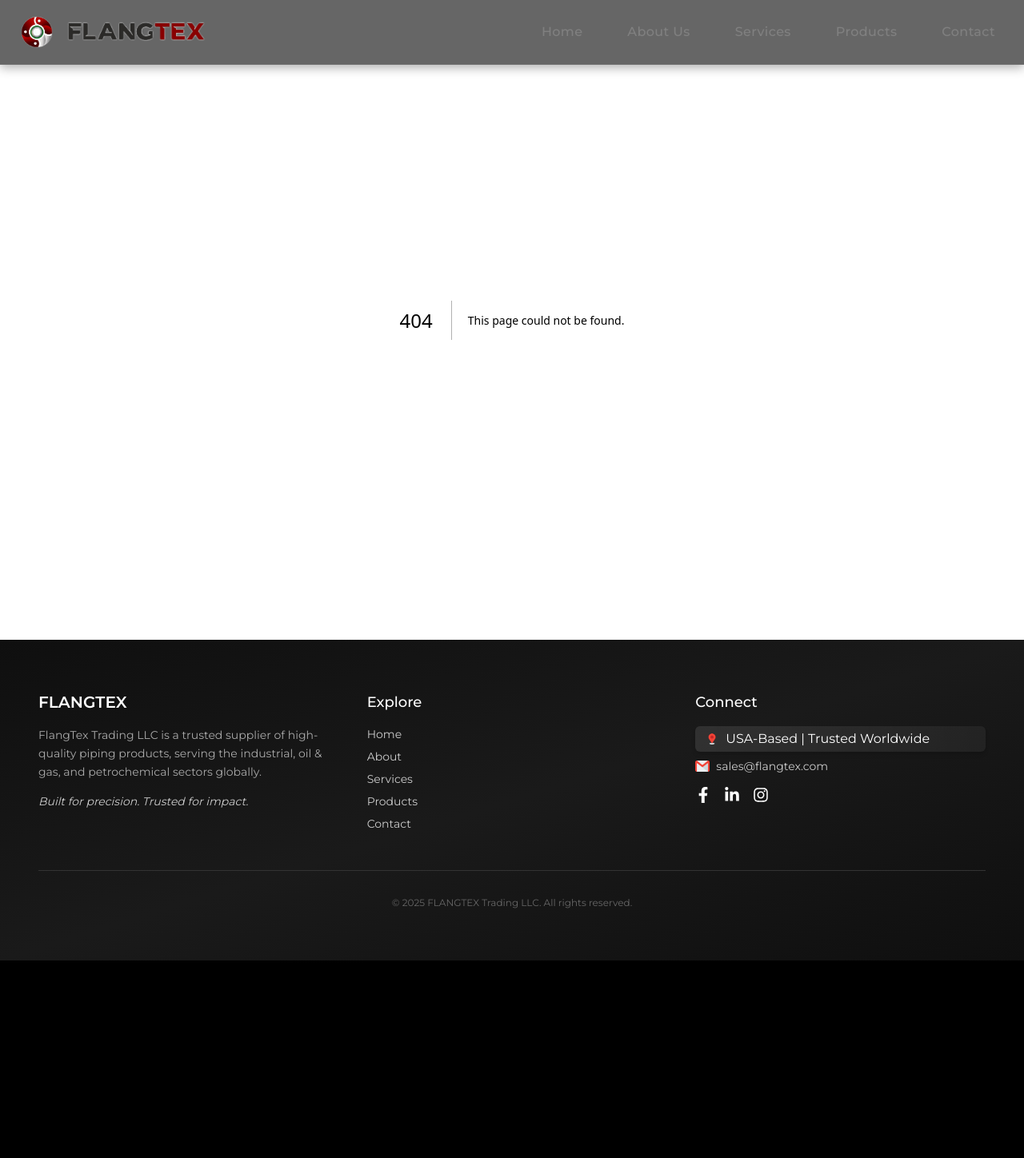
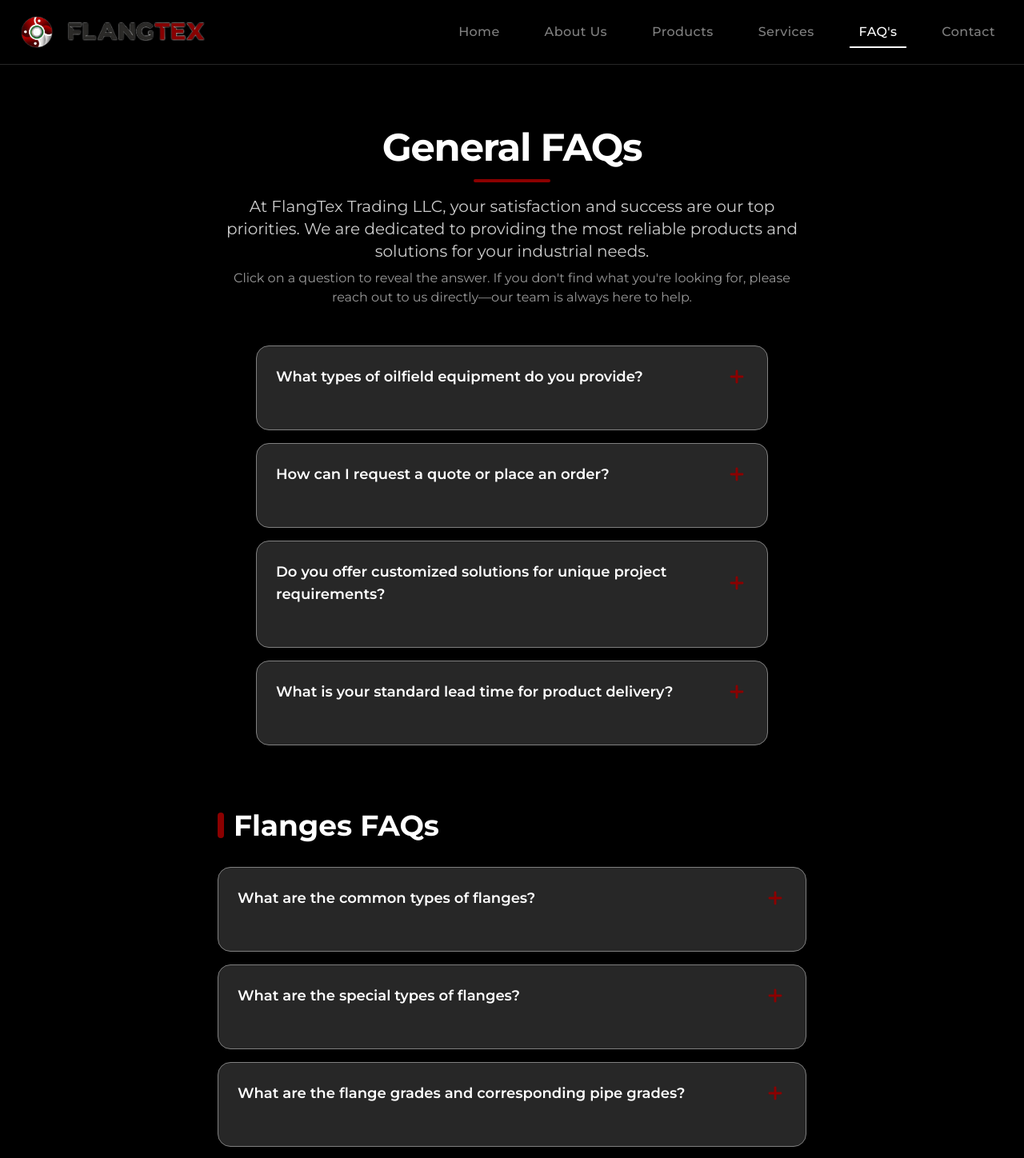
Before and after one commit to hkhlifo/FlagTex, a Next.js app: page /faq in a window 1280 px wide. Before the commit this address had no page. Shown: the top 1448 px of the page at 80% size. Before the commit the page ends 1201 px from the top, so only its background shows below. Built offline with nearby package versions, Linux system fonts and the light colour scheme.

Commit message:
Included new FAQ's page

```diff
--- a/app/components/Navbar.js
+++ b/app/components/Navbar.js
@@ -12,8 +12,9 @@ const Navbar = () => {
     const navItems = [
         { label: 'Home', path: '/' },
         { label: 'About Us', path: '/about' },
+        { label: 'Products', path: '/products' },
         { label: 'Services', path: '/services' },
-        { label: 'Products', path: '/products' },
+        { label: 'FAQ\'s', path: '/faq' },
         { label: 'Contact', path: '/contact' },
     ];
 
@@ -26,38 +27,37 @@ const Navbar = () => {
                         <img
                             src="/Logo5.png"
                             alt="FlangTex Icon"
-                            className="h-8 md:h-12 w-auto object-contain transition-transform duration-300 ease-in-out group-hover:scale-105"
+                            className="h-8 lg:h-12 w-auto object-contain transition-transform duration-300 ease-in-out group-hover:scale-105"
                         />
                         <img
                             src="/Logo7.png"
                             alt="FlangTex Text"
-                            className="h-8 md:h-12 w-auto object-contain transition-transform duration-300 ease-in-out group-hover:scale-105"
+                            className="h-8 lg:h-12 w-auto object-contain transition-transform duration-300 ease-in-out group-hover:scale-105"
                         />
                     </div>
                 </Link>
 
-                {/* Desktop Nav */}
-                <nav className="hidden md:flex space-x-8">
+                {/* Desktop Nav (visible on lg and up) */}
+                <nav className="hidden lg:flex space-x-8">
                     {navItems.map(({ label, path }) => (
                         <Link
                             key={label}
                             href={path}
                             className={`relative font-medium tracking-wide px-3 py-2 transition-all duration-300 ease-in-out
-    ${pathname === path
+                ${pathname === path
                                     ? 'text-[#FFFFFF] after:absolute after:left-0 after:bottom-0 after:h-[2px] after:w-full after:bg-[#FFFFFF]'
                                     : 'text-[#808080] hover:text-[#FFFFFF] after:absolute after:left-0 after:bottom-0 after:h-[2px] after:w-0 hover:after:w-full after:bg-[#FFFFFF]/70 after:transition-all after:duration-300'}
-  `}
+              `}
                         >
                             {label}
                         </Link>
-
                     ))}
                 </nav>
 
-                {/* Mobile Toggle */}
+                {/* Mobile/Tablet Toggle (visible below lg) */}
                 <button
                     onClick={() => setIsOpen(!isOpen)}
-                    className="md:hidden text-[#FFFFFF] focus:outline-none transition-transform duration-300"
+                    className="lg:hidden text-[#FFFFFF] focus:outline-none transition-transform duration-300"
                     aria-label="Toggle Menu"
                 >
                     {isOpen ? (
@@ -72,21 +72,36 @@ const Navbar = () => {
                 </button>
             </div>
 
-            {/* Mobile Menu */}
+            {/* Mobile/Tablet Menu */}
             {isOpen && (
                 <Slide direction="down" triggerOnce>
-                    <div className="md:hidden px-6 py-6 flex flex-col items-center space-y-4
-      backdrop-blur-xl bg-gradient-to-br from-[#000000]/60 via-[#1a1a1a]/50 to-[#000000]/60
-      border-t border-[#808080]/30 shadow-inner shadow-[#8B0000]/10 rounded-b-xl">
+                    <div className="lg:hidden px-6 py-6 flex flex-col items-center space-y-4
+            backdrop-blur-xl bg-gradient-to-br from-[#000000]/60 via-[#1a1a1a]/50 to-[#000000]/60
+            border-t border-[#808080]/30 shadow-inner shadow-[#8B0000]/10 rounded-b-xl"
+                    >
+                        {/* {navItems.map(({ label, path }) => (
+                            <Link
+                                key={label}
+                                href={path}
+                                className={`relative text-center font-medium tracking-wide px-4 py-2 transition-all duration-300 ease-in-out
+                  ${pathname === path
+                                        ? 'text-[#FFFFFF] after:absolute after:left-1/2 after:-translate-x-1/2 after:bottom-0 after:h-[2px] after:w-6 after:bg-[#FFFFFF]'
+                                        : 'text-[#808080] hover:text-[#FFFFFF] hover:after:absolute hover:after:left-1/2 hover:after:-translate-x-1/2 hover:after:bottom-0 hover:after:h-[2px] hover:after:w-6 hover:after:bg-[#FFFFFF]/70'}
+                `}
+                            >
+                                {label}
+                            </Link>
+                        ))} */}
                         {navItems.map(({ label, path }) => (
                             <Link
                                 key={label}
                                 href={path}
+                                onClick={() => setIsOpen(false)} // 👈 closes dropdown on click
                                 className={`relative text-center font-medium tracking-wide px-4 py-2 transition-all duration-300 ease-in-out
-            ${pathname === path
+      ${pathname === path
                                         ? 'text-[#FFFFFF] after:absolute after:left-1/2 after:-translate-x-1/2 after:bottom-0 after:h-[2px] after:w-6 after:bg-[#FFFFFF]'
                                         : 'text-[#808080] hover:text-[#FFFFFF] hover:after:absolute hover:after:left-1/2 hover:after:-translate-x-1/2 hover:after:bottom-0 hover:after:h-[2px] hover:after:w-6 hover:after:bg-[#FFFFFF]/70'}
-          `}
+    `}
                             >
                                 {label}
                             </Link>
@@ -94,8 +109,6 @@ const Navbar = () => {
                     </div>
                 </Slide>
             )}
-
-
         </header>
     );
 };
--- /dev/null
+++ b/app/faq/page.js
@@ -0,0 +1,182 @@
+// Github
+
+"use client";
+import React, { useState } from "react";
+
+const generalFaqs = [
+  {
+    q: "What types of oilfield equipment do you provide?",
+    a: "FlangTex offers a comprehensive range of oilfield equipment including flanges, pipes, fittings, valves, gaskets, fasteners, and strainers. We also supply specialized items such as isolation joints, pig launchers & receivers, corrosion coupons, nozzles, and cladding works, ensuring complete solutions for diverse oil & gas project requirements.",
+  },
+  {
+    q: "How can I request a quote or place an order?",
+    a: "You can request a quote or place an order by contacting our sales team via website, email, or phone. We'll guide you in choosing the right products and provide detailed pricing.",
+  },
+  {
+    q: "Do you offer customized solutions for unique project requirements?",
+    a: "Yes, we specialize in delivering customized solutions designed to meet your unique project requirements. Our team works closely with you to provide the most effective, tailored options.",
+  },
+  {
+    q: "What is your standard lead time for product delivery?",
+    a: "Lead time depends on the product type and order quantity. Upon request, we provide an accurate delivery estimate. Expedited shipping options are available for urgent requirements.",
+  },
+];
+
+const flangesFaqs = [
+  {
+    q: "What are the common types of flanges?",
+    a: (
+      <>
+        FlangTex provides flanges in several types, including:
+        <ul className="list-disc pl-6 mt-2 text-sm text-white/80">
+          <li>Weld Neck Flanges</li>
+          <li>Slip-On Flanges</li>
+          <li>Socket Weld Flanges</li>
+          <li>Threaded Flanges</li>
+          <li>Blind Flanges</li>
+        </ul>
+        <div className="mt-2">Usage Guidelines:</div>
+        <ul className="list-disc pl-6 text-sm text-white/80">
+          <li>Weld Neck, Slip-On, or Socket Weld: Pipes &gt;2 inches or high pressure</li>
+          <li>Threaded: Pipes &lt;2 inches, low pressure, minimal mechanical stress; suitable for explosive areas</li>
+          <li>Blind: To stop or block fluid flow</li>
+        </ul>
+        <div className="mt-2">Ensure personnel handling flanged joints are trained and follow TSE-TS EN 1591 Part 1-4 standards.</div>
+      </>
+    ),
+  },
+  {
+    q: "What are the special types of flanges?",
+    a: (
+      <>
+        Specialized flanges include:
+        <ul className="list-disc pl-6 mt-2 text-sm text-white/80">
+          <li>Swivel Flanges</li>
+          <li>Expander/Reducer Flanges</li>
+          <li>Nippo Flanges</li>
+          <li>Weldo Flanges</li>
+          <li>Orifice Flanges</li>
+        </ul>
+        <div className="mt-2">These are designed for unique operational or installation requirements.</div>
+      </>
+    ),
+  },
+  {
+    q: "What are the flange grades and corresponding pipe grades?",
+    a: (
+      <>
+        <div className="overflow-x-auto">
+          <table className="min-w-[320px] w-full text-sm text-white/80 border-separate border-spacing-y-1">
+            <thead>
+              <tr className="text-[#ffcc33]">
+                <th className="text-left pr-4">Flange Grade</th>
+                <th className="text-left">Compatible Pipe Standards</th>
+              </tr>
+            </thead>
+            <tbody>
+              <tr><td>ASTM A105N (Carbon Steel, High Temp)</td><td>ASTM A53, A106, API 5L</td></tr>
+              <tr><td>ASTM A350 LF1/LF2/LF3 (Carbon Steel, Low Temp)</td><td>ASTM A333</td></tr>
+              <tr><td>ASTM A694 F42-F80 (High Yield Carbon Steel)</td><td>API 5L grades</td></tr>
+              <tr><td>ASTM A182 F1-F91 (Alloy Steel)</td><td>ASTM A335</td></tr>
+              <tr><td>ASTM A182 F304/F316/F321 (Stainless Steel)</td><td>ASTM A312 SS pipes</td></tr>
+              <tr><td>ASTM A182 F44/F51/F53/F55 (Duplex/Super Duplex)</td><td>ASTM A790/A928, Inconel, Incoloy, Hastelloy, Monel</td></tr>
+            </tbody>
+          </table>
+        </div>
+      </>
+    ),
+  },
+  {
+    q: "How do I place an order for flanges?",
+    a: (
+      <>
+        Provide the following details:
+        <ul className="list-disc pl-6 mt-2 text-sm text-white/80">
+          <li>Type of Flange (e.g., Weld Neck, Slip-On)</li>
+          <li>Pipe Size (NPS)</li>
+          <li>Pipe Schedule (e.g., Sch 10, Sch 40)</li>
+          <li>Rating or Class (ASME 150-2500, DIN, JIS, etc.)</li>
+          <li>Flange Face (FF, RF, RTJ)</li>
+          <li>Surface Finish (Smooth, Concentric Serrated)</li>
+          <li>Material Grade (Carbon Steel, Stainless Steel, Duplex, etc.)</li>
+          <li>Specification/Standard (ASME B16.5, EN 1092-1, JIS, DIN, UNI)</li>
+        </ul>
+      </>
+    ),
+  },
+];
+
+function FaqAccordion({ faqs, group }) {
+  const [openIdx, setOpenIdx] = useState(null);
+  return (
+    <div className="space-y-4">
+      {faqs.map((item, idx) => (
+        <div
+          key={item.q}
+          className={`rounded-2xl bg-[#808080]/30 border border-[#808080] shadow-lg overflow-hidden transition-all duration-300 hover:shadow-xl hover:border-[#8B0000] group/fqcard`}
+        >
+          <button
+            className="w-full flex items-center justify-between px-6 py-6 text-lg font-semibold text-left text-[#FFFFFF] focus:outline-none group cursor-pointer"
+            onClick={() => setOpenIdx(openIdx === idx ? null : idx)}
+            aria-expanded={openIdx === idx}
+            aria-controls={`${group}-faq-${idx}`}
+          >
+            <span>{item.q}</span>
+            <span className="ml-4 flex items-center justify-center">
+              <svg className={`w-7 h-7 text-[#8B0000] transition-transform duration-400 ${openIdx === idx ? 'rotate-45 scale-110' : 'scale-100'}`} fill="none" stroke="currentColor" strokeWidth="2.5" viewBox="0 0 24 24"><path strokeLinecap="round" strokeLinejoin="round" d="M12 6v12m6-6H6" /></svg>
+            </span>
+          </button>
+          <div
+            id={`${group}-faq-${idx}`}
+            className={`px-6 pb-7 text-base text-[#FFFFFF] transition-all duration-400 ${openIdx === idx ? 'max-h-[500px] opacity-100' : 'max-h-0 opacity-0'} overflow-hidden`}
+            style={{ willChange: 'max-height, opacity' }}
+          >
+            {openIdx === idx && (
+              <div className="pt-2 animate-fadeIn">
+                {item.a}
+              </div>
+            )}
+          </div>
+        </div>
+      ))}
+    </div>
+  );
+}
+
+export default function FAQPage() {
+  return (
+    <main className="min-h-screen w-full bg-[#000000] text-[#FFFFFF] px-2 sm:px-6 md:px-12 py-10 md:py-20 font-[Montserrat]">
+      {/* Hero/Intro */}
+      <section className="max-w-3xl mx-auto text-center pt-20 pb-12 px-4">
+        <h1 className="text-4xl md:text-5xl font-bold mb-4 tracking-tight drop-shadow-xl text-[#FFFFFF]">General FAQs</h1>
+        <div className="flex justify-center mb-4">
+          <span className="block h-1 w-24 rounded-full bg-[#8B0000]" />
+        </div>
+        <p className="text-lg md:text-xl text-[#FFFFFF]/80 mb-2">At FlangTex Trading LLC, your satisfaction and success are our top priorities. We are dedicated to providing the most reliable products and solutions for your industrial needs.</p>
+        <p className="text-base text-[#FFFFFF]/60">Click on a question to reveal the answer. If you don't find what you're looking for, please reach out to us directly—our team is always here to help.</p>
+      </section>
+
+      {/* General FAQs */}
+  <section className="max-w-2xl mx-auto px-2 sm:px-4 mb-20">
+        <FaqAccordion faqs={generalFaqs} group="general" />
+      </section>
+
+      {/* Flanges FAQs */}
+      <section className="max-w-3xl mx-auto px-2 sm:px-4">
+        <h2 className="text-3xl md:text-4xl font-bold mb-8 flex items-center gap-3 text-[#FFFFFF]">
+          <span className="inline-block w-2 h-8 bg-[#8B0000] rounded-full" />
+          Flanges FAQs
+        </h2>
+        <FaqAccordion faqs={flangesFaqs} group="flanges" />
+      </section>
+
+      <style jsx global>{`
+        .animate-fadeIn { animation: fadeInFaq 0.3s cubic-bezier(.4,0,.2,1); }
+        @keyframes fadeInFaq {
+          from { opacity: 0; transform: translateY(12px); }
+          to { opacity: 1; transform: none; }
+        }
+      `}</style>
+    </main>
+  );
+}
--- a/app/layout.js
+++ b/app/layout.js
@@ -10,7 +10,7 @@ const montserrat = Montserrat({
 });
 
 export const metadata = {
-  title: "FlangTex",
+  title: "FLANGTEX | Industrial Flanges & Fittings Supplier",
   description: "Precision-engineered digital experiences for industrial excellence. FLANGTEX blends bold design with seamless functionality—where innovation meets impact.",
 };
 
--- a/app/products/page.js
+++ b/app/products/page.js
@@ -433,9 +433,9 @@ const ProductPage = () => {
                     <span className="text-white/40 text-xl font-bold tracking-widest">{'}'}</span>
                     <span className="w-6 h-[1px] bg-white/20"></span>
                 </div>
-                <div className="flex justify-center mt-4">
+                {/* <div className="flex justify-center mt-4">
                     <span className="block h-1 w-32 rounded-full bg-gradient-to-r from-[#ffcc33] via-[#ffb347] to-transparent animate-pulse" />
-                </div>
+                </div> */}
                 <p className="text-[#CCCCCC] text-lg md:text-xl leading-relaxed max-w-3xl mx-auto text-center mt-6">
                     Premium, precision-engineered solutions for every industry—trusted by leaders, delivered by FlagTex.
                 </p>
```
Also changed, not shown: 1 other file (tests, documents, lock files or other folders).
